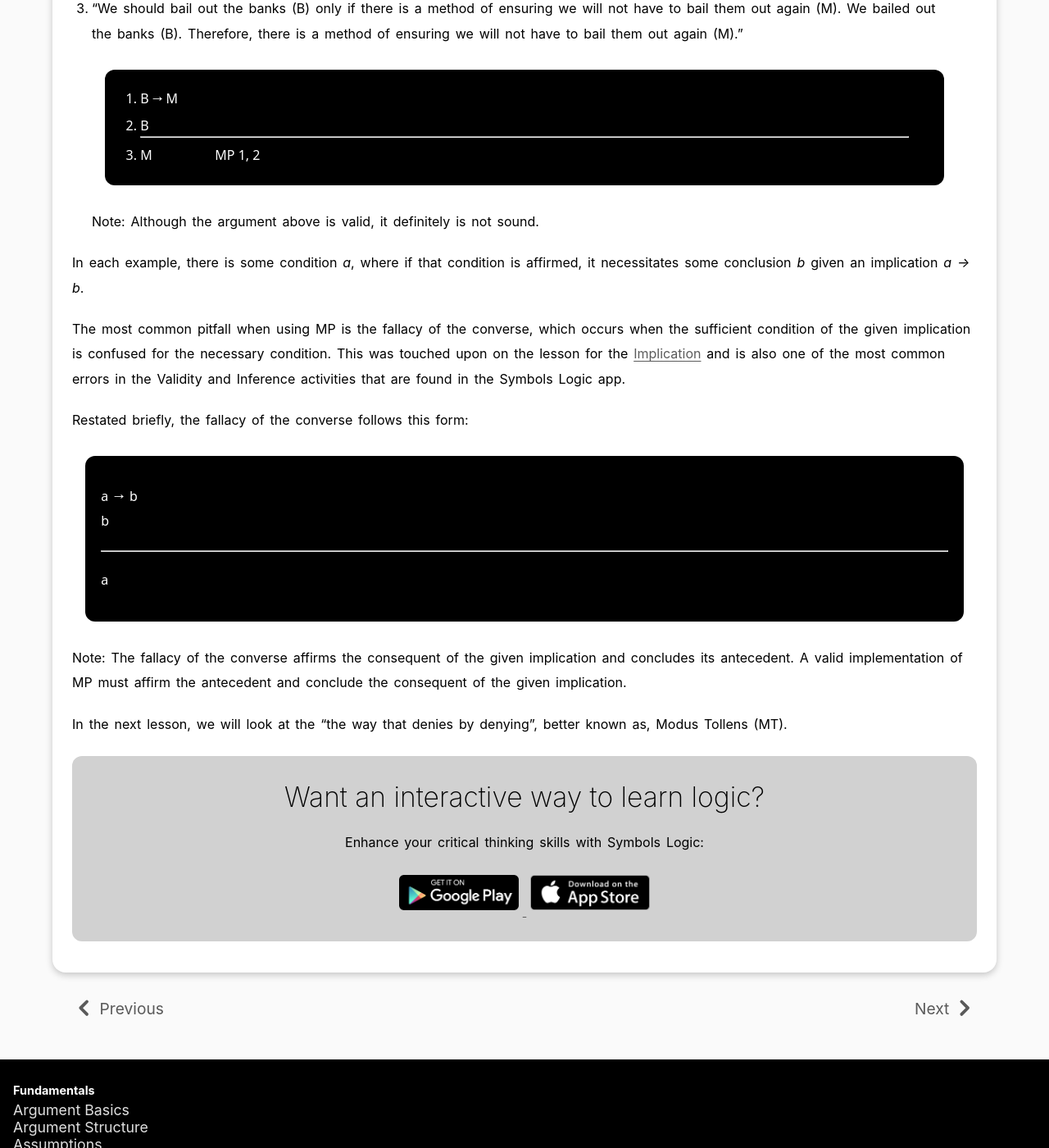
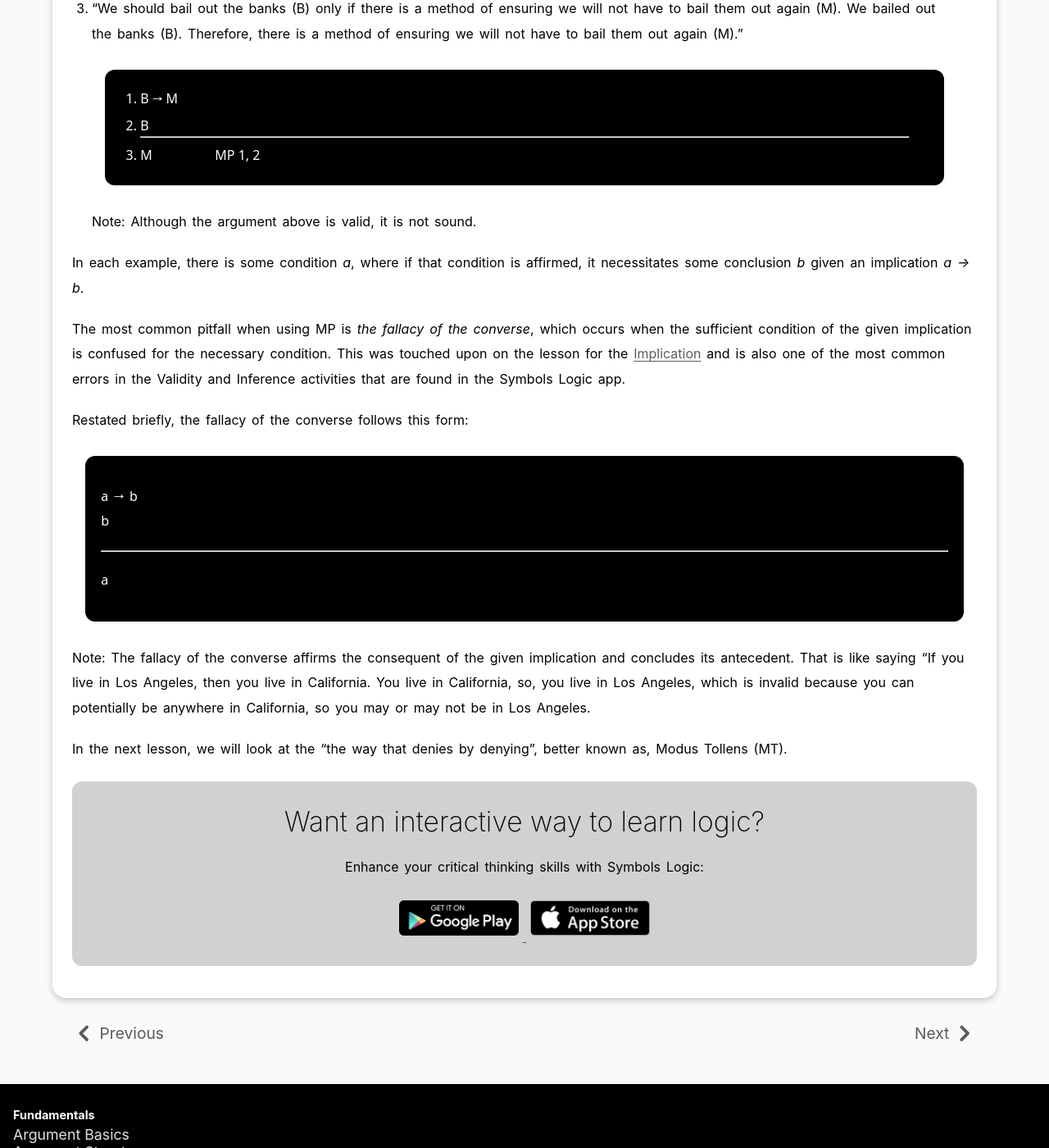
Before and after one commit to symbolslogic/symbolslogic.github.io, a Jekyll site: the page built from lessons/modus_ponens.md, in a window 1280 px wide and 1400 px high, scrolled down 1215 px. Shown: the whole window at 82% size. Built offline with Jekyll 4.4.1, drawn with Linux system fonts in a browser that asks for light colours.

Commit message:
update mp and mt

```diff
--- a/lessons/modus_ponens.md
+++ b/lessons/modus_ponens.md
@@ -38,11 +38,11 @@ Here are some examples:
         <hr>
     > 3. M <span class="deduction-support">MP 1, 2</span>
 
-    Note: Although the argument above is valid, it definitely is not sound.
+    Note: Although the argument above is valid, it is not sound.
 
 In each example, there is some condition _`a`_, where if that condition is affirmed, it necessitates some conclusion _`b`_ given an implication _`a → b`_.
 
-The most common pitfall when using MP is the fallacy of the converse, which occurs when the sufficient condition of the given implication is confused for the necessary condition. This was touched upon on the lesson for the [Implication]({{ site.baseurl }}/lessons/implication.html) and is also one of the most common errors in the Validity and Inference activities that are found in the Symbols Logic app.
+The most common pitfall when using MP is _the fallacy of the converse_, which occurs when the sufficient condition of the given implication is confused for the necessary condition. This was touched upon on the lesson for the [Implication]({{ site.baseurl }}/lessons/implication.html) and is also one of the most common errors in the Validity and Inference activities that are found in the Symbols Logic app.
 
 Restated briefly, the fallacy of the converse follows this form:
 
@@ -51,7 +51,7 @@ Restated briefly, the fallacy of the converse follows this form:
 ><hr>
 > a
 
-Note: The fallacy of the converse affirms the consequent of the given implication and concludes its antecedent. A valid implementation of MP must affirm the antecedent and conclude the consequent of the given implication.
+Note: The fallacy of the converse affirms the consequent of the given implication and concludes its antecedent. That is like saying "If you live in Los Angeles, then you live in California. You live in California, so, you live in Los Angeles, which is invalid because you can potentially be anywhere in California, so you may or may not be in Los Angeles.
 
 
 In the next lesson, we will look at the "the way that denies by denying", better known as, Modus Tollens (MT).
```
Also changed, not shown: lessons/modus_tollens.md (+1 -1 lines).
